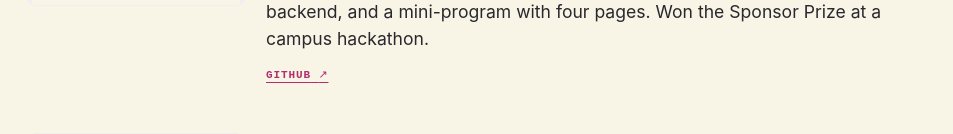
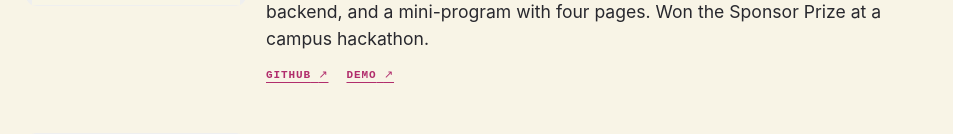
Before and after one commit to Hongjin-Lin/portfolio-site, a React (Vite) app: page / in a window 1280 px wide. Shown: the part 1112-1246 px from the top of the page, without its empty margins (320-1273 px from the left). Built offline with nearby package versions, Linux system fonts and the light colour scheme; a small style sheet from the web is missing; a web font is replaced by a local one.

Commit message:
CatRec: add demo video (inline player + Demo link)

```diff
--- a/src/App.jsx
+++ b/src/App.jsx
@@ -41,7 +41,11 @@ const PROJECTS = [
     meta: "2026.3 – 2026.4 · Hackathon · Sponsor Prize",
     metaZh: "2026.3 – 2026.4 · 黑客松 · Sponsor Prize",
     image: "/assets/unnc-catrec.jpg",
-    links: [{ label: "GitHub", href: "https://github.com/Hongjin-Lin/UNNC_CatRec" }],
+    links: [
+      { label: "GitHub", href: "https://github.com/Hongjin-Lin/UNNC_CatRec" },
+      { label: "Demo", href: "/assets/unnc-catrec-demo.mp4" },
+    ],
+    video: "/assets/unnc-catrec-demo.mp4",
     brief: "An AI-driven platform for identifying and profiling campus stray cats — a fine-tuned DINOv2 feature-vector library for individual matching, a FastAPI backend, and a mini-program with four pages. Won the Sponsor Prize at a campus hackathon.",
     briefZh: "面向校园流浪猫的 AI 识别与档案平台：DINOv2 微调特征向量库做个体匹配、FastAPI 后端、小程序四页面交付。校园黑客松作品，赢得 Sponsor Prize。",
     detail: "Project description: an AI identification and profile platform for campus stray cats, integrating vision models for individual recognition, profile browsing, and location statistics. Built the retrieval base by fine-tuning DINOv2 to extract image features, normalized into a vector library for individual matching; the backend uses FastAPI to serve recognition and profile APIs, preloading the model at startup and running inference in a thread pool to avoid blocking the event loop. Delivered four mini-program pages — recognition, profiles, map, and check-in — with Chinese/English language switching, supporting profile browsing and location hotspot statistics.",
```
Also changed, not shown: 1 other file (tests, documents, lock files or other folders).
